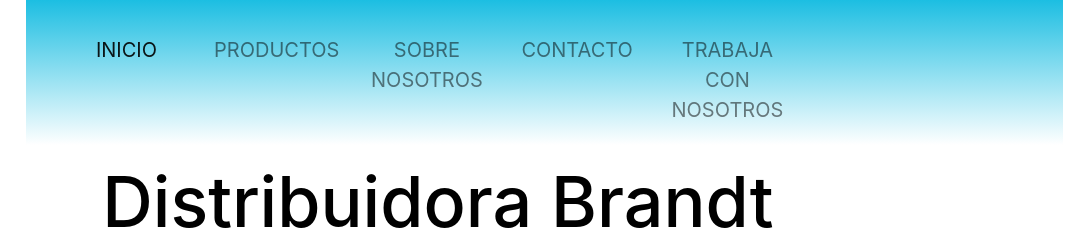
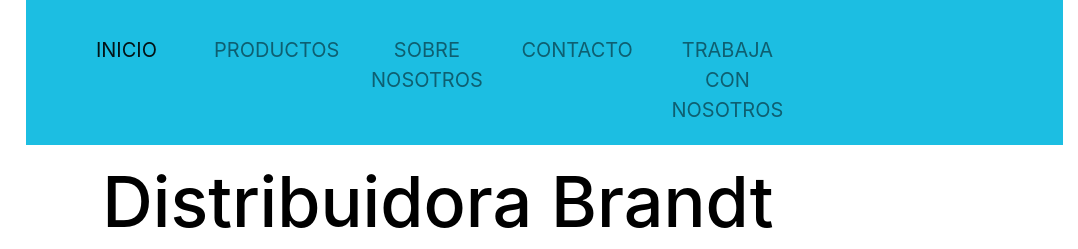
Before and after one commit to JonathanLeder/distribuidoraLeder, a plain HTML site: page index.html in a window 1280 px wide. Shown: the top 249 px of the page, 202-1280 px from the left. Drawn offline with nearby package versions, Linux system fonts and the light colour scheme; a web font is replaced by a local one.

Commit message:
El nav tiene un color solido ahora

```diff
--- a/CSS/styles.css
+++ b/CSS/styles.css
@@ -13,7 +13,7 @@
 
 nav
 {
-	background-image: linear-gradient(to bottom,#1cbee2,white) ;
+	background-image: linear-gradient(to bottom,#1cbee2,#1cbee2) ;
 	color: black;
 	border-style: none;
 }
```
